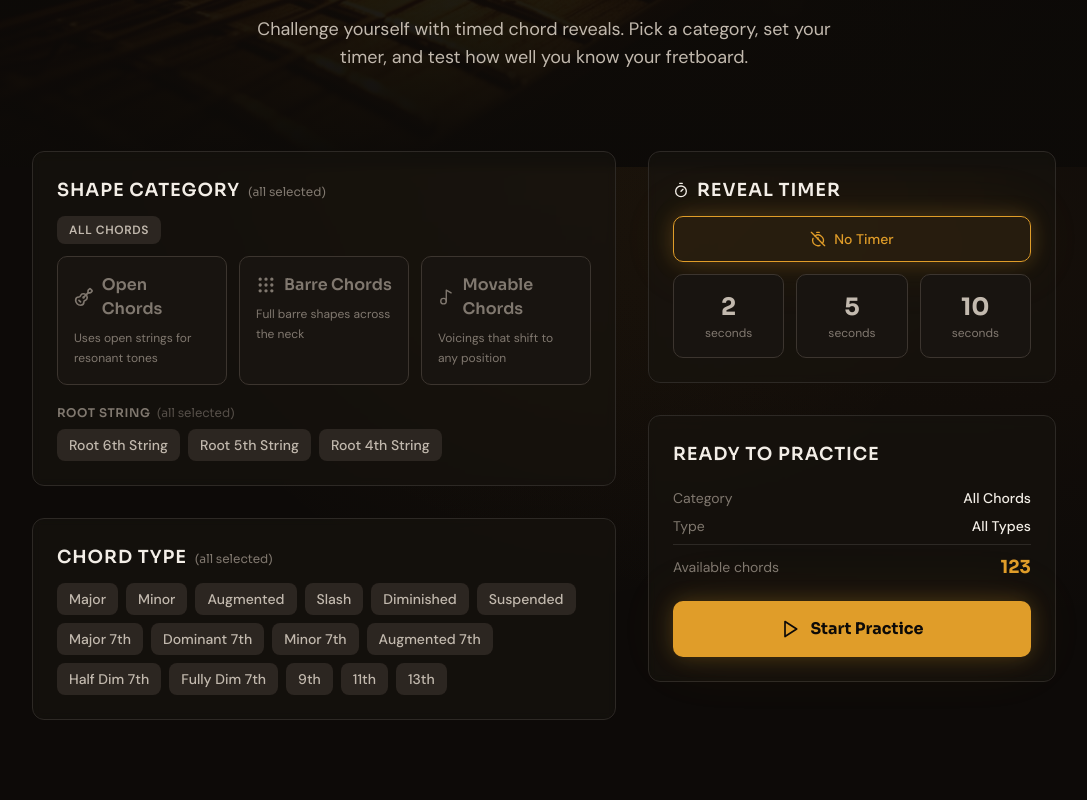
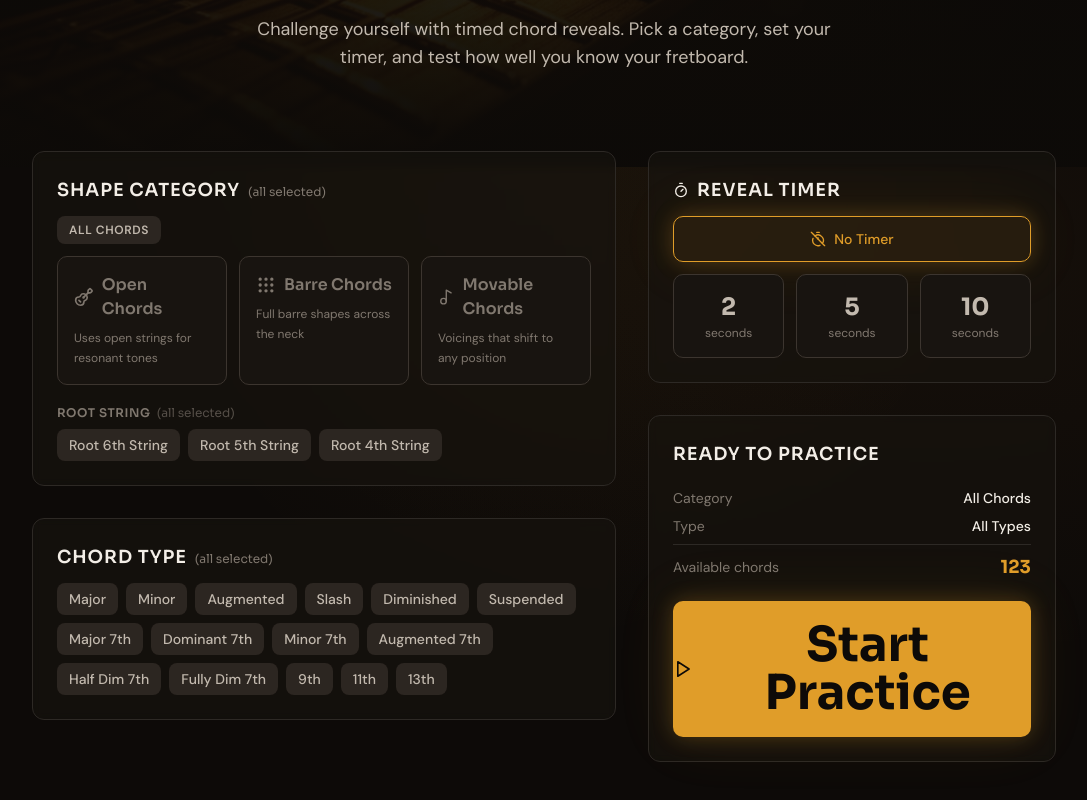
Before and after one commit to randysoller/FretMaster, a React (Vite) app: page / in a window 1280 px wide. Shown: the part 332-1132 px from the top of the page, without its empty margins (96-1183 px from the left). Built offline with nearby package versions, Linux system fonts and the light colour scheme.

Commit message:
Enlarge Start Practice button text

```diff
--- a/src/pages/Home.tsx
+++ b/src/pages/Home.tsx
@@ -126,7 +126,7 @@ export default function Home() {
                   onClick={handleStart}
                   disabled={availableCount === 0}
                   className={`
-                    w-full flex items-center justify-center gap-2.5 rounded-lg py-4 font-display text-base font-bold transition-all duration-200
+                    w-full flex items-center justify-center gap-3 rounded-lg py-5 font-display text-5xl font-bold transition-all duration-200
                     ${availableCount > 0
                       ? 'bg-[hsl(var(--color-primary))] text-[hsl(var(--bg-base))] hover:bg-[hsl(var(--color-brand))] glow-primary active:scale-[0.98]'
                       : 'bg-[hsl(var(--bg-surface))] text-[hsl(var(--text-muted))] cursor-not-allowed'
```
